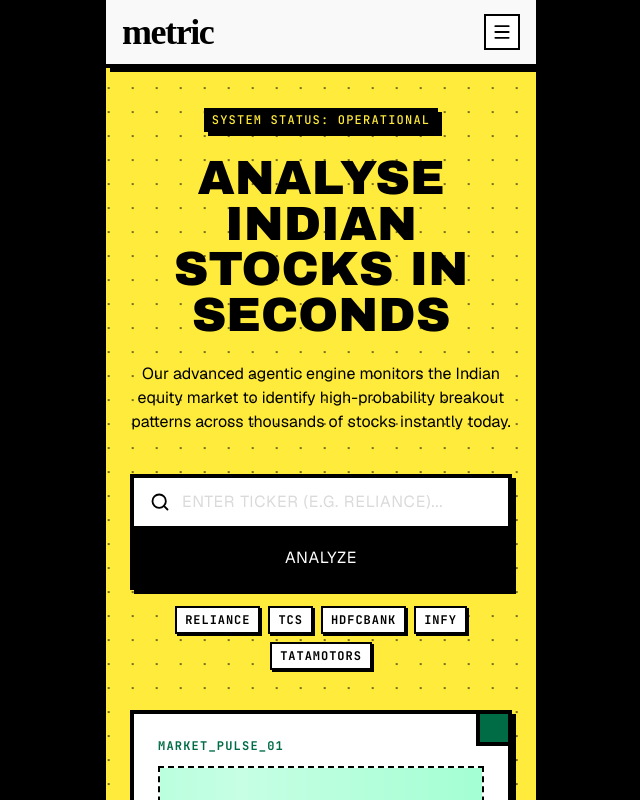
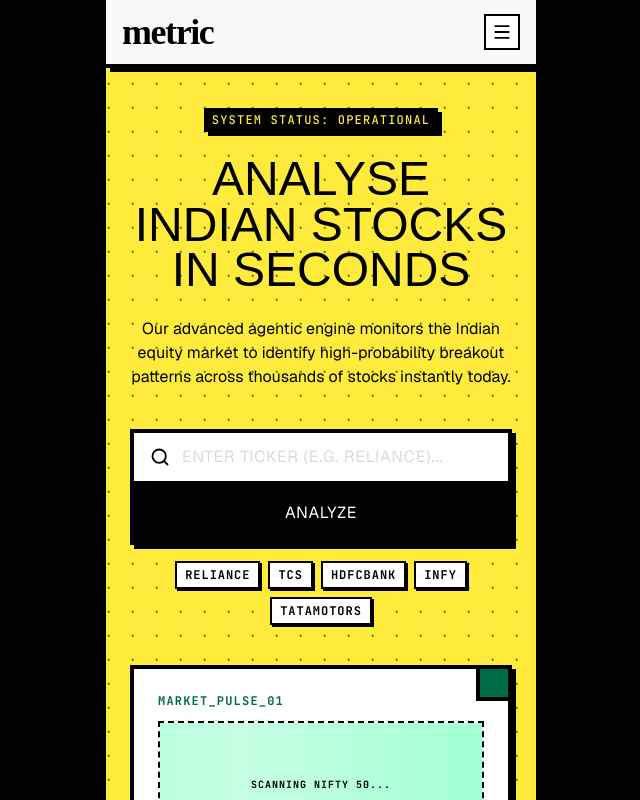
Before and after one commit to threeoneonetwo/metric-stocks-analyser, a Next.js app: page / in a window 1280 px wide. Shown: the top 800 px of the page, without its empty margins (319-959 px from the left). Built offline with nearby package versions, Linux system fonts and the light colour scheme.

Commit message:
Set hero headline weight to 500

```diff
--- a/app/page.tsx
+++ b/app/page.tsx
@@ -13,10 +13,10 @@ export default function Home() {
             System status: operational
           </div>
           <h1
-            className="animate-entrance delay-1 text-5xl font-black uppercase leading-[0.95] text-black"
+            className="animate-entrance delay-1 text-5xl font-medium uppercase leading-[0.95] text-black"
             style={{
-              fontFamily: '"Arial Black", Arial, Helvetica, sans-serif',
-              fontWeight: 900,
+              fontFamily: "Arial, Helvetica, sans-serif",
+              fontWeight: 500,
             }}
           >
             Analyse Indian stocks in seconds
```
